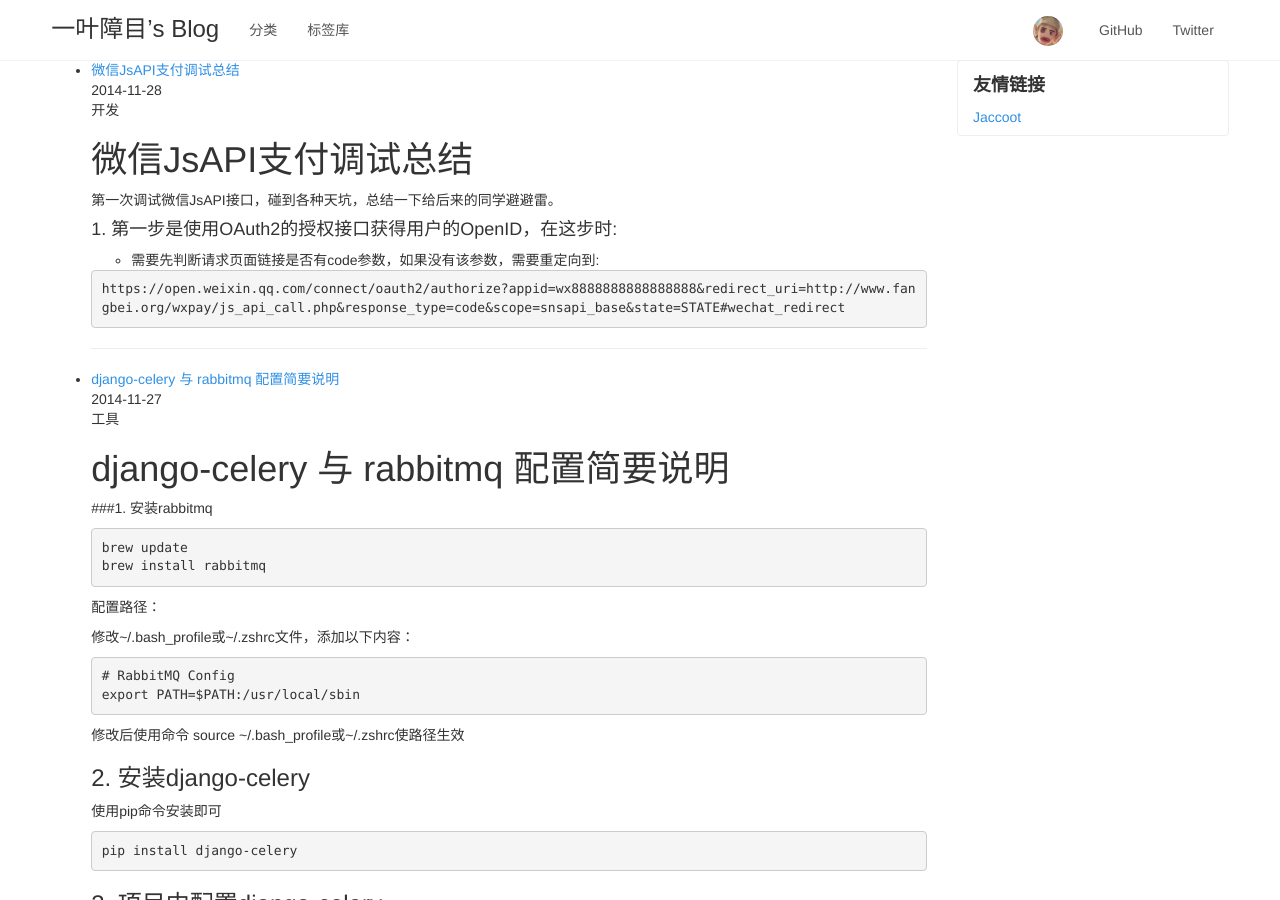
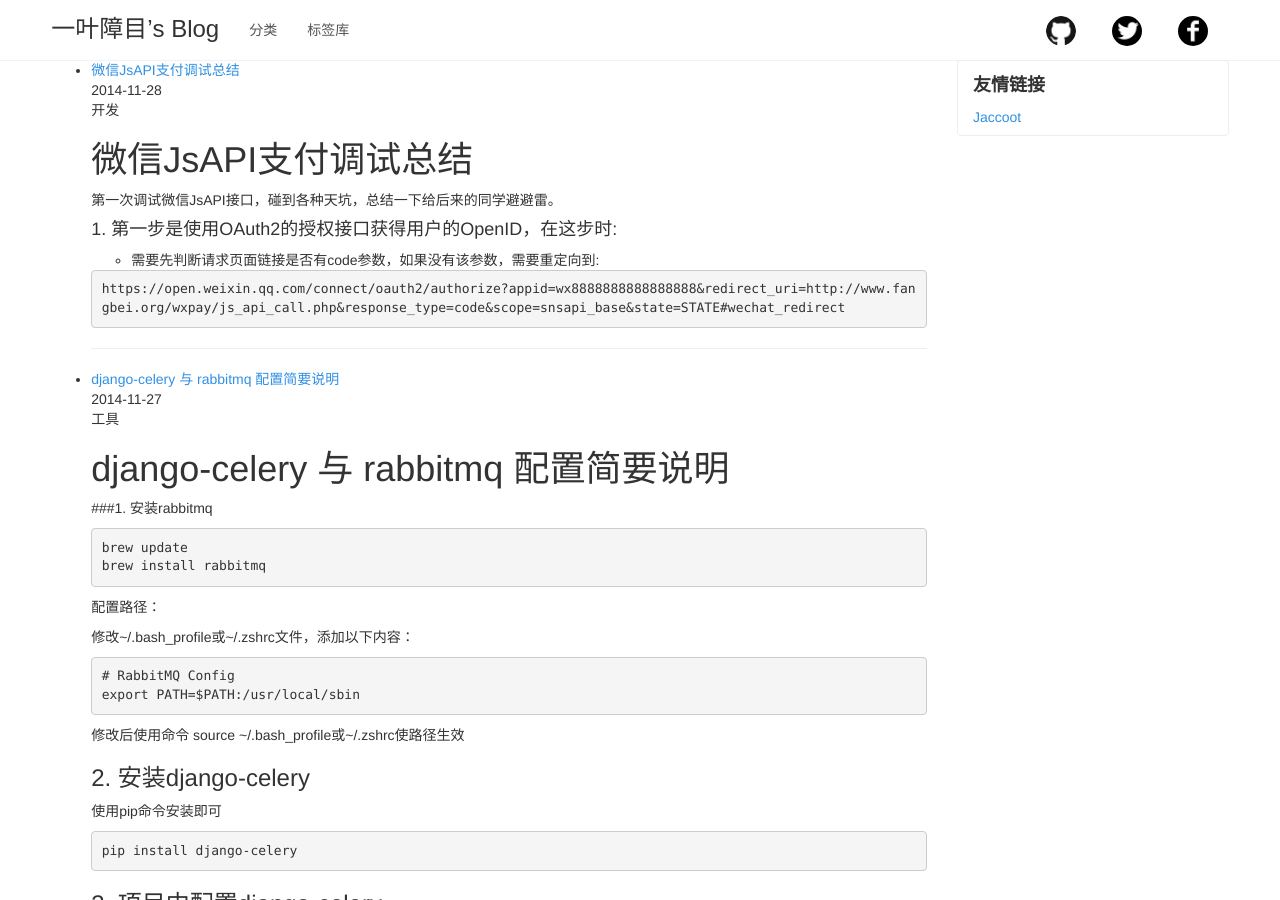
Before and after one commit to ddkangfu/ddkangfu.github.io, a Jekyll site: the page built from index.html, in a window 1280 px wide and 900 px high. Built offline with Jekyll 4.4.1, drawn with Linux system fonts in a browser that asks for light colours; some web fonts are replaced; Markdown is read by kramdown in place of the engine named in the settings; the list of posts is cut into pages by our own code.

Commit message:
修改了标题和Banner的图标。

```diff
--- a/_layouts/default.html
+++ b/_layouts/default.html
@@ -21,15 +21,29 @@
           </ul>
           <ul class="nav navbar-nav navbar-right">
             <li>
-              <a target="_self" role="button" href="#">
+              <a target="_self" role="button" href="https://github.com/ddkangfu">
                 <span class="user-gravatar">
-                  <img src="/static/image/my.jpg" width="64px" height="64px" />
+                  <img src="/static/image/github.png" width="64px" height="64px" />
                 </span>
                 <!--<span class="user-name-text">ddkangfu</span>-->
               </a>
             </li>
-            <li><a href="#">GitHub</a></li>
-            <li><a href="#">Twitter</a></li>
+            <li>
+              <a target="_self" role="button" href="https://github.com/ddkangfu">
+                <span class="user-gravatar">
+                  <img src="/static/image/twitter.png" width="64px" height="64px" />
+                </span>
+                <!--<span class="user-name-text">ddkangfu</span>-->
+              </a>
+            </li>
+            <li>
+              <a target="_self" role="button" href="https://github.com/ddkangfu">
+                <span class="user-gravatar">
+                  <img src="/static/image/facebook.png" width="64px" height="64px" />
+                </span>
+                <!--<span class="user-name-text">ddkangfu</span>-->
+              </a>
+            </li>
           </ul>
         </nav>
       </div>
```
Also changed, not shown: other parts of _layouts/default.html (+1 -1 lines), static/image/facebook.png (added), static/image/github.png (added), static/image/twitter.png (added).
